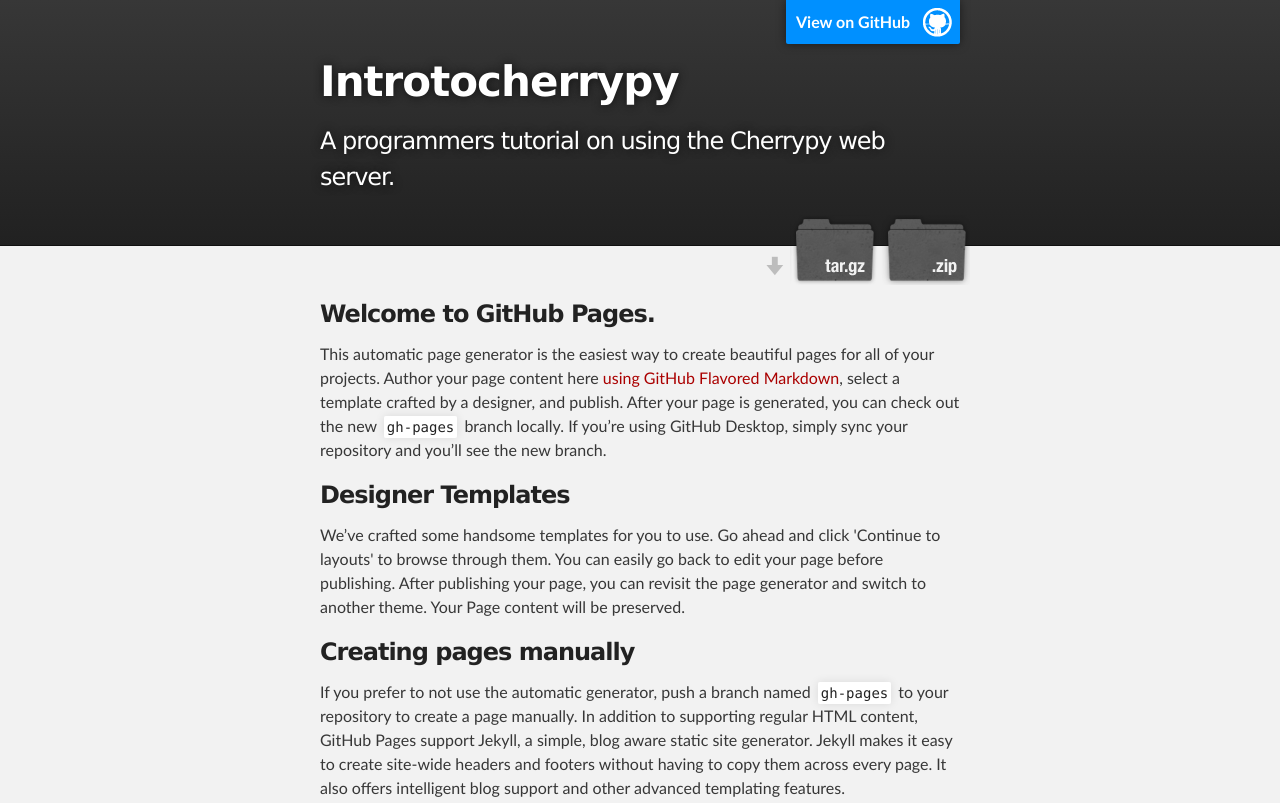
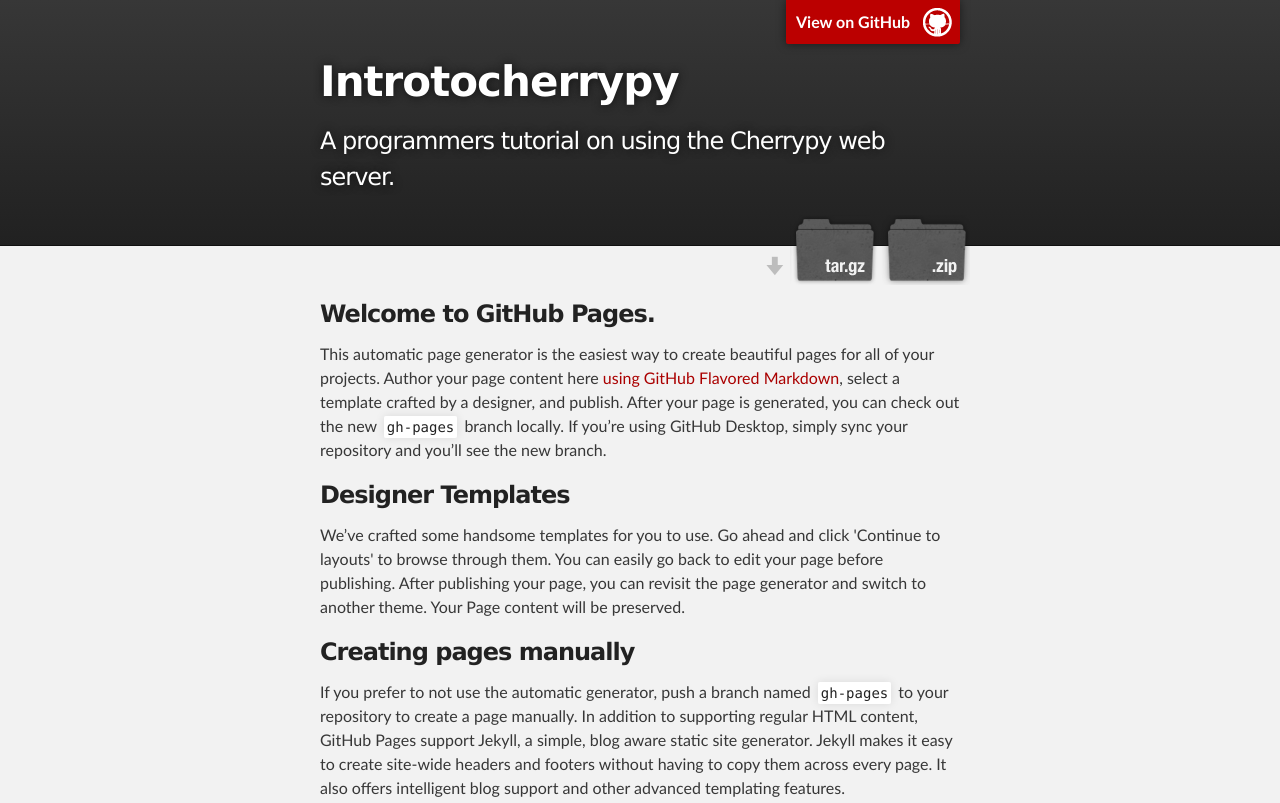
Before and after one commit to MoCodez/IntroToCherrypy, a plain HTML site: page index.html in a window 1280 px wide. Shown: the top 803 px of the page. Drawn offline with Linux system fonts and the light colour scheme.

Commit message:
Update stylesheet.css

```diff
--- a/stylesheets/stylesheet.css
+++ b/stylesheets/stylesheet.css
@@ -279,7 +279,7 @@ Full-Width Styles
   z-index: 10;
   padding: 10px 50px 10px 10px;
   color: #fff;
-  background: url('../images/blacktocat.png') #0090ff no-repeat 95% 50%;
+  background: url('../images/blacktocat.png') #bb0000 no-repeat 95% 50%;
   font-weight: 700;
   box-shadow: 0 0 10px rgba(0,0,0,.5);
   border-bottom-left-radius: 2px;
```
